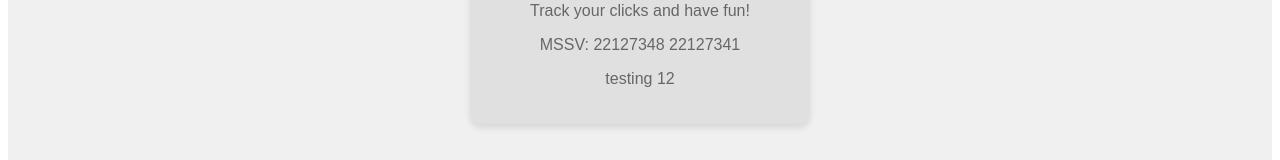
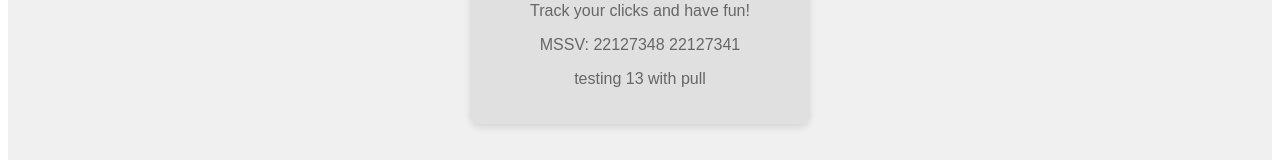
Before and after one commit to Akerman0509/docker_jenkins_integration, a React (Vite) app: page / in a window 1280 px wide. Shown: the part 294-454 px from the top of the page. Built offline with nearby package versions, Linux system fonts and the light colour scheme.

Commit message:
testing 13 with pull

```diff
--- a/src/App.tsx
+++ b/src/App.tsx
@@ -17,7 +17,7 @@ function App() {
         <h2>Welcome to Counter Application</h2>
         <p>Track your clicks and have fun!</p>
         <p>MSSV: 22127348 22127341</p>
-        <p>testing 12</p>
+        <p>testing 13 with pull</p>
 
       </div>
       <h1>Simple Counter App</h1>
```
